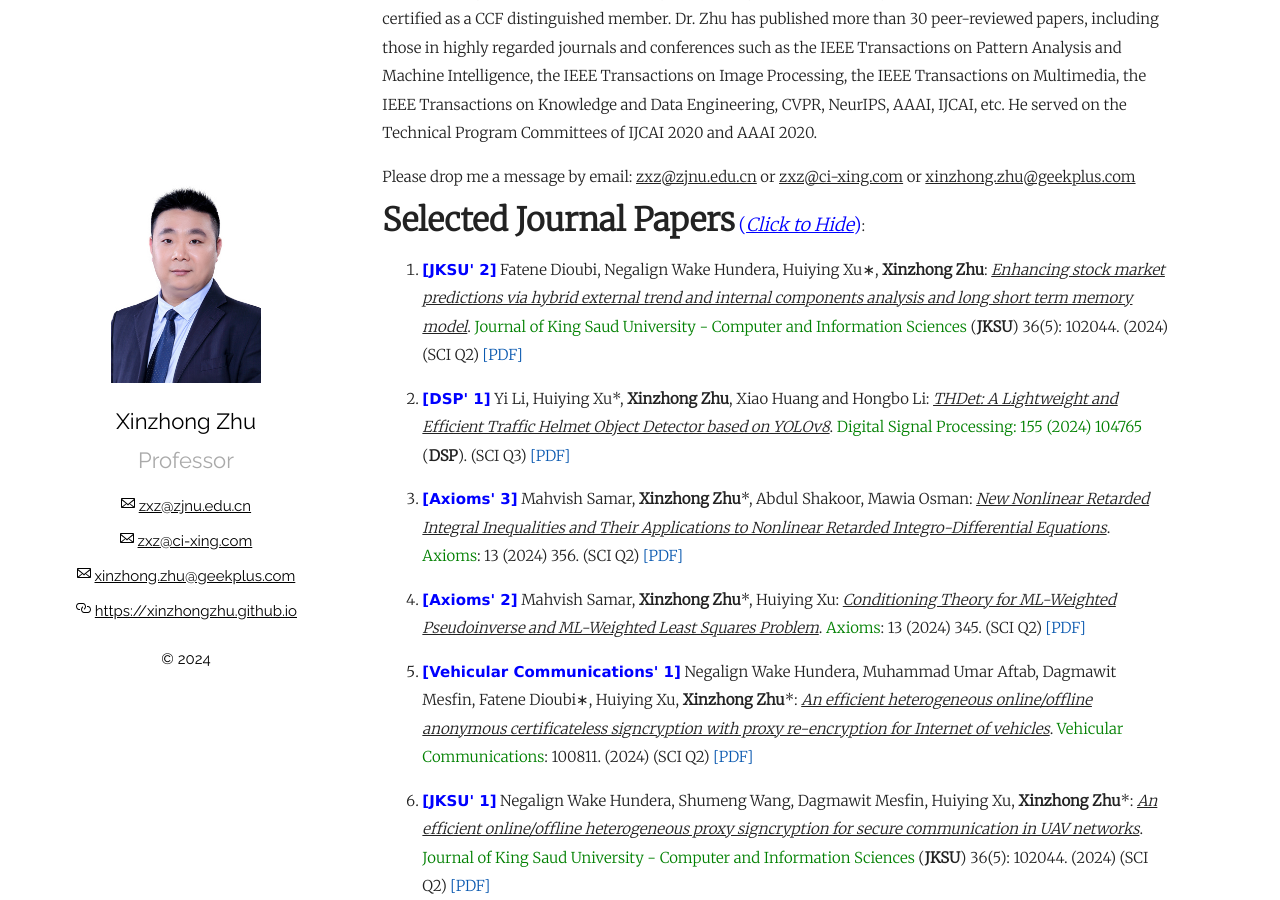
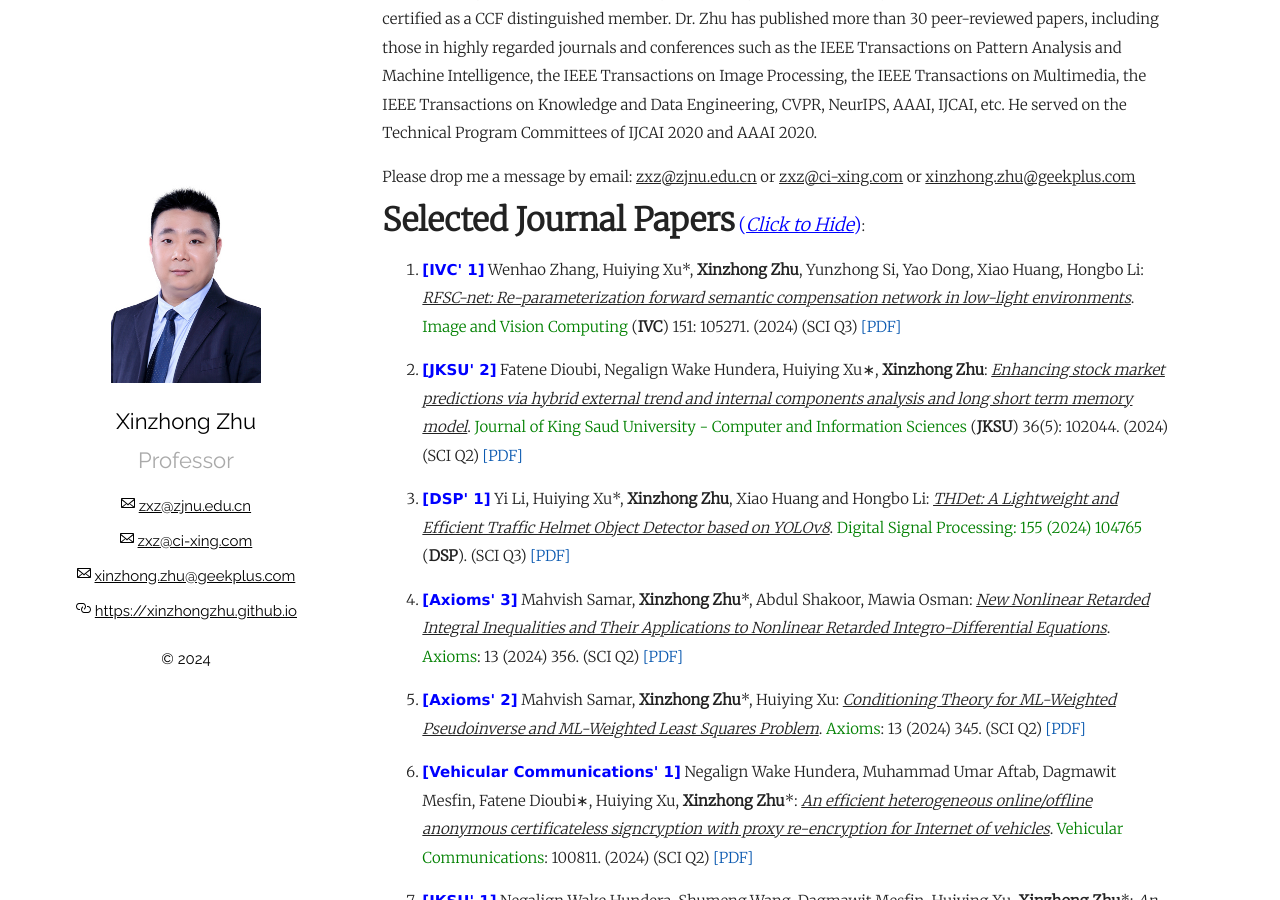
Before and after one commit to xinzhongzhu/xinzhongzhu.github.io, a Jekyll site: the page built from index.md, in a window 1280 px wide and 900 px high, scrolled down 319 px. Built offline with Jekyll 4.4.1, drawn with Linux system fonts in a browser that asks for light colours.

Commit message:
Update index.md

```diff
--- a/index.md
+++ b/index.md
@@ -15,6 +15,9 @@ Please drop me a message by email: <u>zxz@zjnu.edu.cn</u> or <u>zxz@ci-xing.com<
   <summary><font size="6"><b>Selected Journal Papers</b></font> <font size="4" color="blue">(<i><u>Click to Hide</u></i>)</font>:</summary>
   <p>
   <ol>
+
+ <p style="margin-top: 8px;"><li><font face="verdana" color="blue"><b>[IVC' 1]</b></font> Wenhao Zhang, Huiying Xu*, <b>Xinzhong Zhu</b>, Yunzhong Si, Yao Dong, Xiao Huang, Hongbo Li: <i><u>RFSC-net: Re-parameterization forward semantic compensation network in low-light environments</u></i>. <font color="green">Image and Vision Computing</font> (<b>IVC</b>) 151: 105271. (2024) (SCI Q3) <a href = "https://xinzhongzhu.github.io/document/RFSC-net Re-parameterization forward semantic compensation network in low-light environments.pdf">[PDF]</a></li></p>
+
 
  <p style="margin-top: 8px;"><li><font face="verdana" color="blue"><b>[JKSU' 2]</b></font> Fatene Dioubi, Negalign Wake Hundera, Huiying Xu∗, <b>Xinzhong Zhu</b>: <i><u>Enhancing stock market predictions via hybrid external trend and internal components analysis and long short term memory model</u></i>. <font color="green">Journal of King Saud University - Computer and Information Sciences</font> (<b>JKSU</b>) 36(5): 102044. (2024) (SCI Q2) <a href = "https://xinzhongzhu.github.io/document/1-s2.0-S1319157824003410-main.pdf">[PDF]</a></li></p>
 
```
